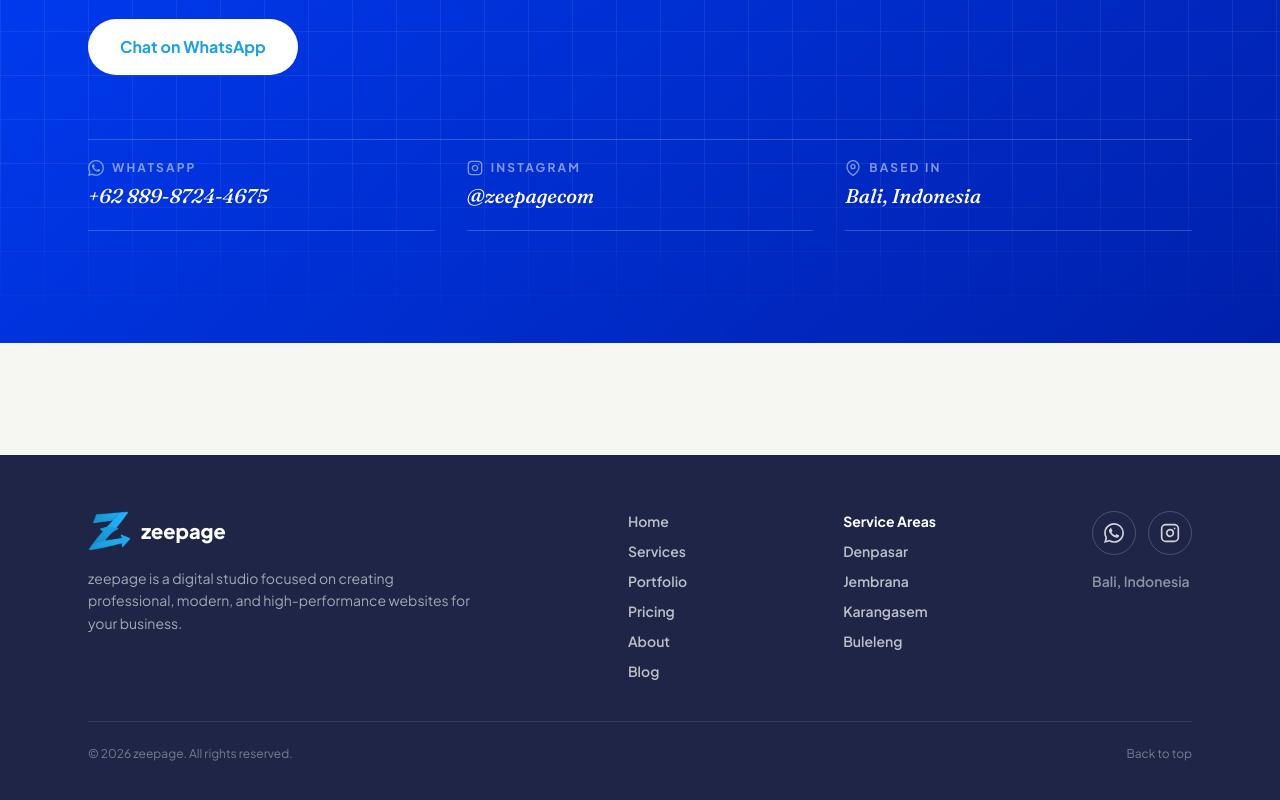
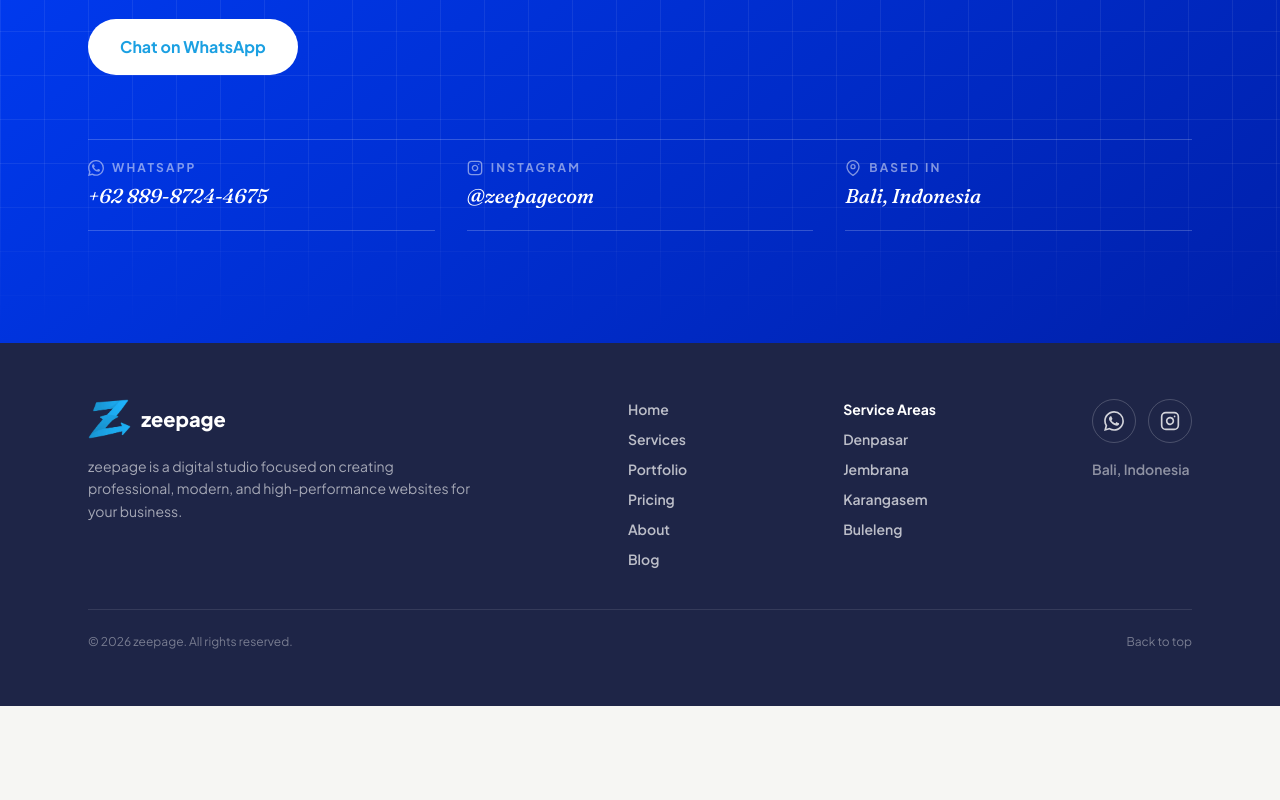
Before and after one commit to zyreejago/zeepage, an Astro site: page /en in a window 1280 px wide. Shown: the part 10074-10874 px from the top of the page. After the commit the page ends 10780 px from the top, so only its background shows below. Built offline with nearby package versions, Linux system fonts and the light colour scheme; Astro itself is replaced by a stand-in of ours; some packages are replaced by stand-ins of ours.

Commit message:
fix: cabut latar dan padding section feed Instagram agar tidak menyisakan celah kosong, feed tetap terpasang

```diff
--- a/src/components/Footer.astro
+++ b/src/components/Footer.astro
@@ -30,7 +30,7 @@ const areaLinks = [
 ---
 
 <!-- Elfsight Instagram Feed -->
-<section class="bg-paper py-14" aria-label="Instagram zeepage">
+<section aria-label="Instagram zeepage">
   <div class="max-w-6xl mx-auto px-4 sm:px-6">
     <script is:inline>
       (function () {
```
